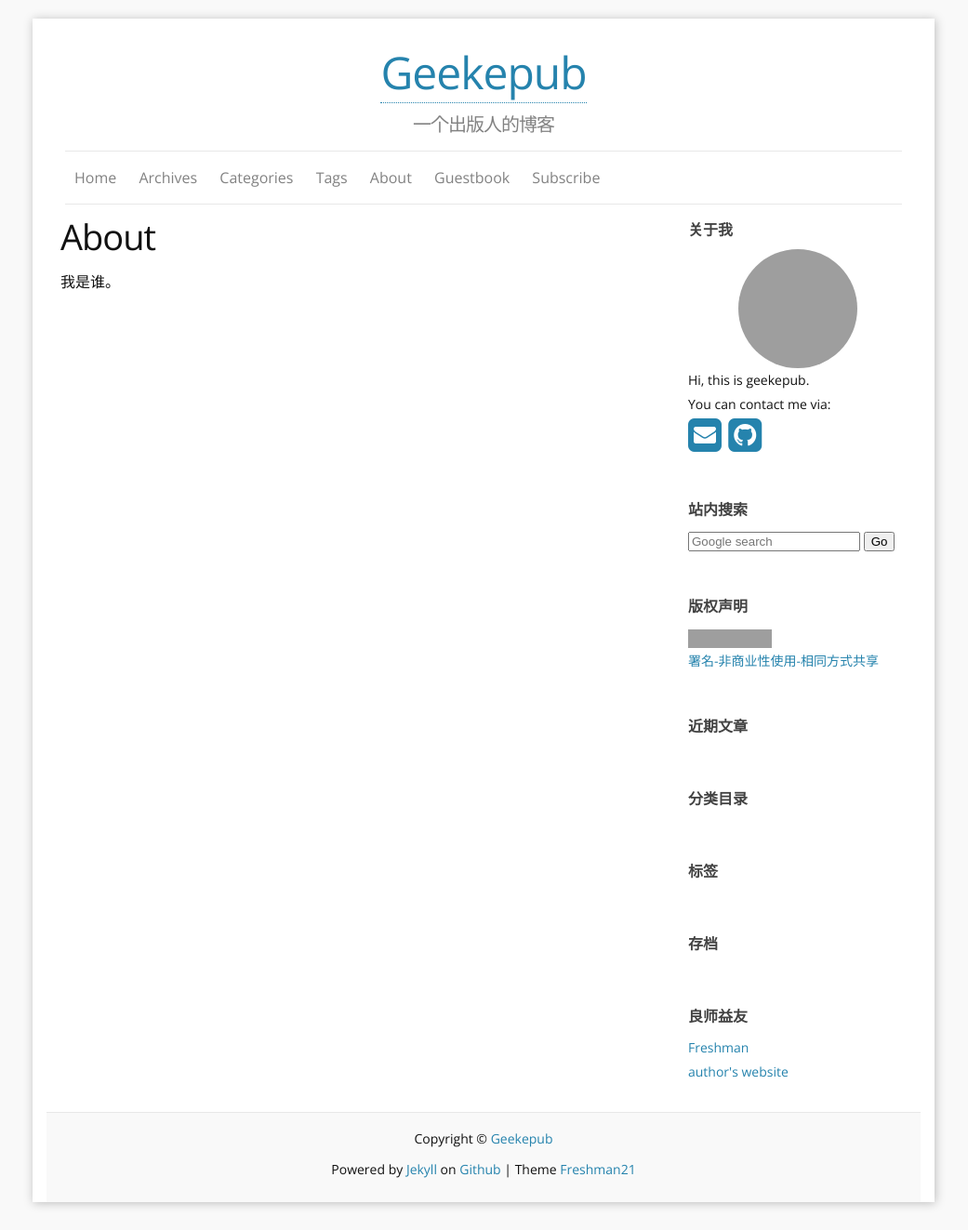
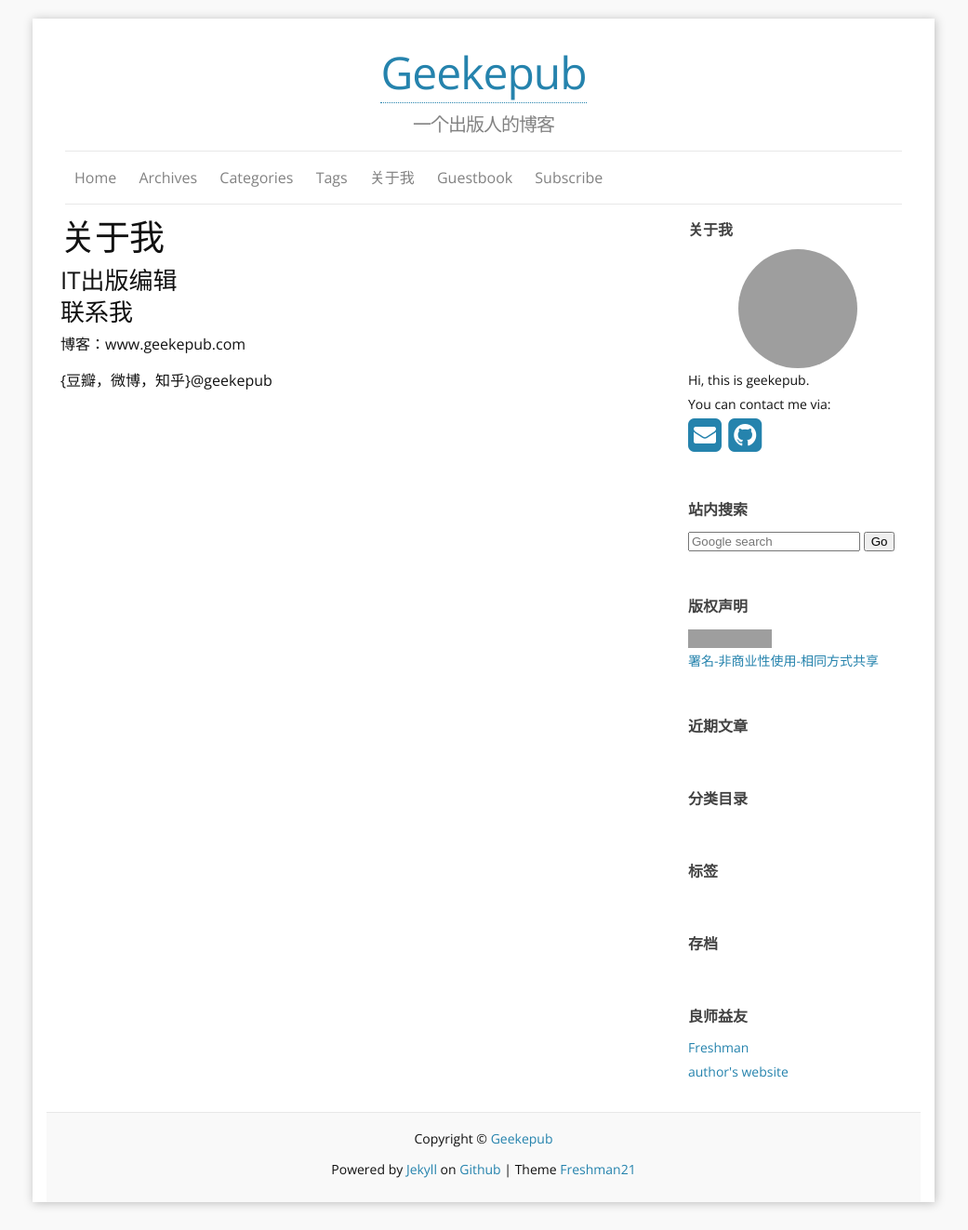
Before and after one commit to geekepub/geekepub.github.io, a Jekyll site: the page built from f_about.md, in a window 1280 px wide. Shown: the whole page at 93% size, without its empty margins (120-1161 px from the left). Built offline with Jekyll 4.4.1, drawn with Linux system fonts in a browser that asks for light colours; nearby versions of some CDN libraries; comment, search, counter and statistics services are not loaded; grey boxes are pictures that could not be loaded.

Commit message:
Update f_about.md

```diff
--- a/f_about.md
+++ b/f_about.md
@@ -1,8 +1,14 @@
 ---
 layout: page
-title: About
+title: 关于我
 comments: yes
 permalink: /about/
 ---
 
-我是谁。
+### IT出版编辑
+
+### 联系我
+
+博客：www.geekepub.com
+
+{豆瓣，微博，知乎}@geekepub
```
